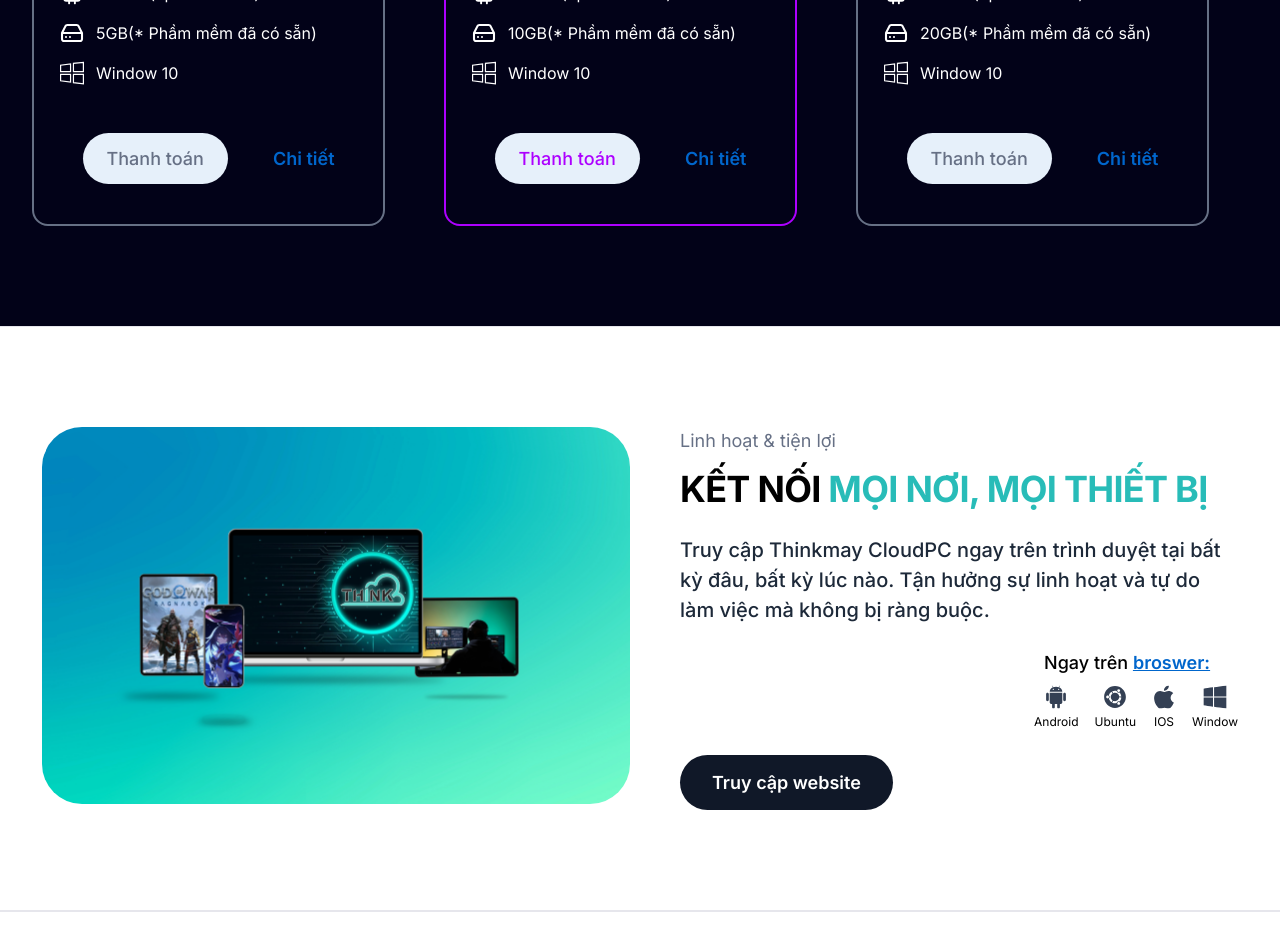
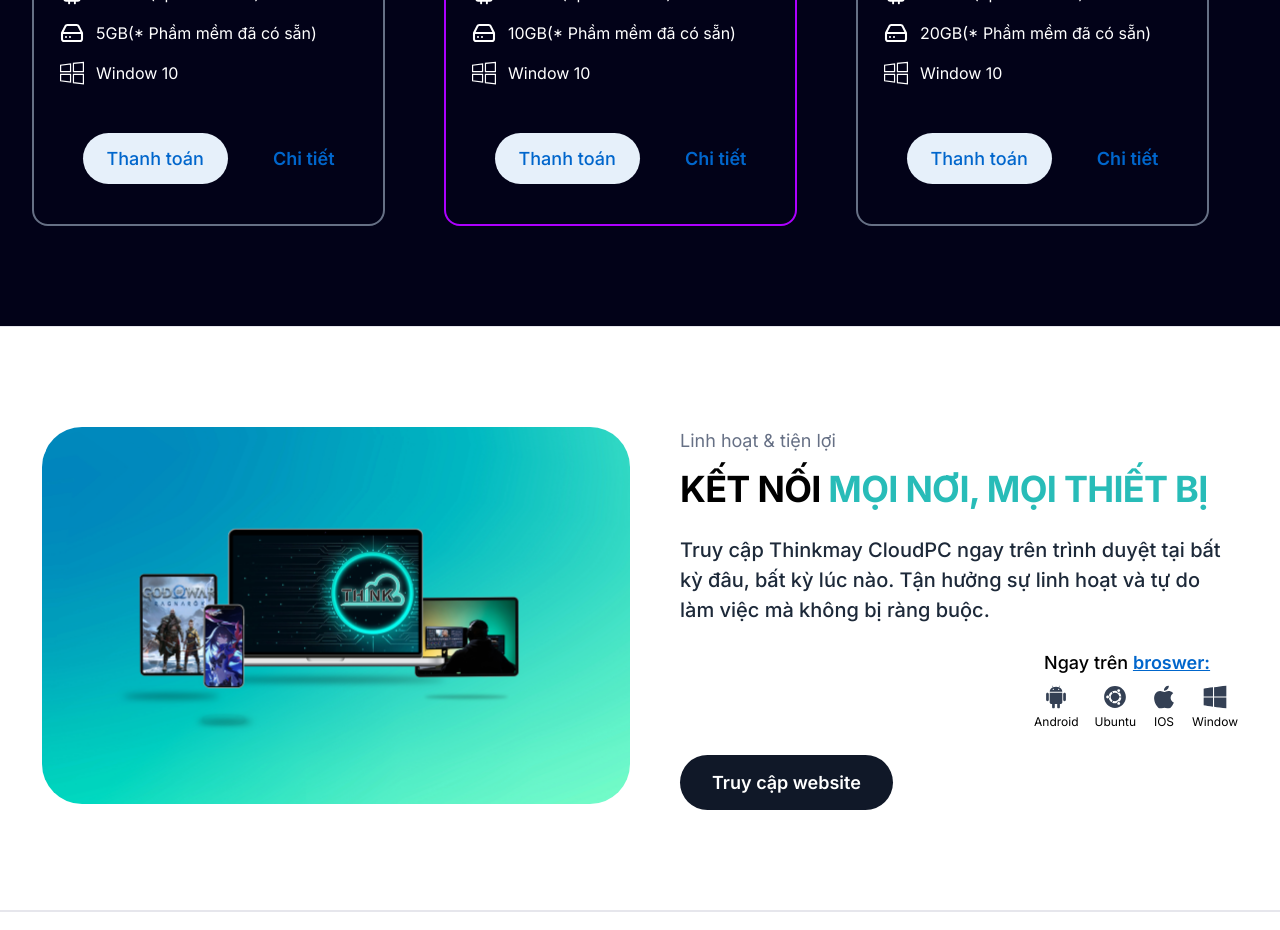
Before and after one commit to thinkonmay/lass-landing-page, a Next.js app: page / in a window 1280 px wide. Shown: the part 1900-2830 px from the top of the page. Built offline with nearby package versions, Linux system fonts and the light colour scheme.

Commit message:
add link

```diff
--- a/src/app/page.tsx
+++ b/src/app/page.tsx
@@ -41,7 +41,6 @@ const HeroSection = () => {
                         <br />
                         Chọn cấu hình phù hợp nhất với nhu cầu của bạn. <br />
                     </p>
-
                     <a
                         href={'#subscriptions'}
                         style={{ paddingLeft: 32, paddingRight: 32 }}
@@ -214,7 +213,7 @@ const Subscriptions = () => {
                     </div>
 
                     <div className="ctnBtn">
-                        <button className="btn-checkout  ctaBtn">Thanh toán</button>
+                        <a href='https://fb.com/thinkonmay' target='_blank' className="btn-checkout  ctaBtn">Thanh toán</a>
                         <a href='#featureReason' className="btn-link">Chi tiết</a>
                     </div>
 
```
